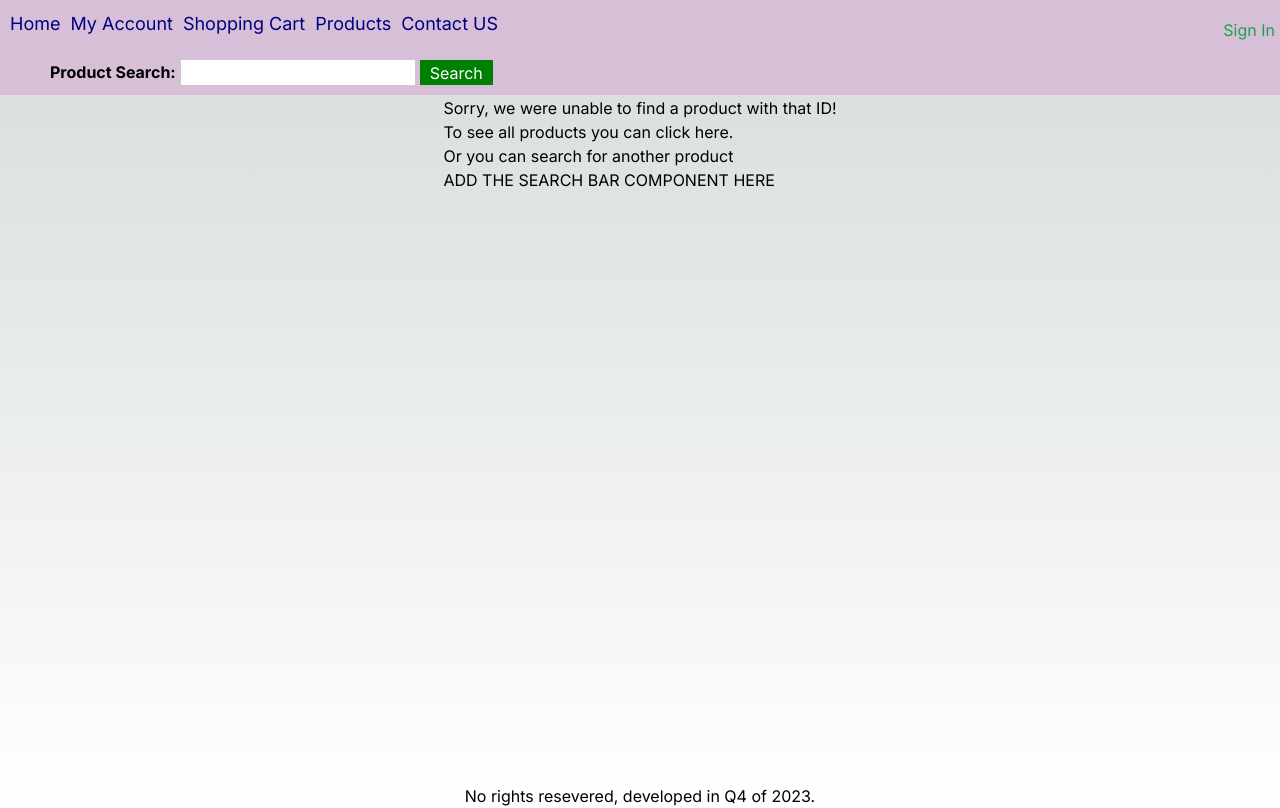
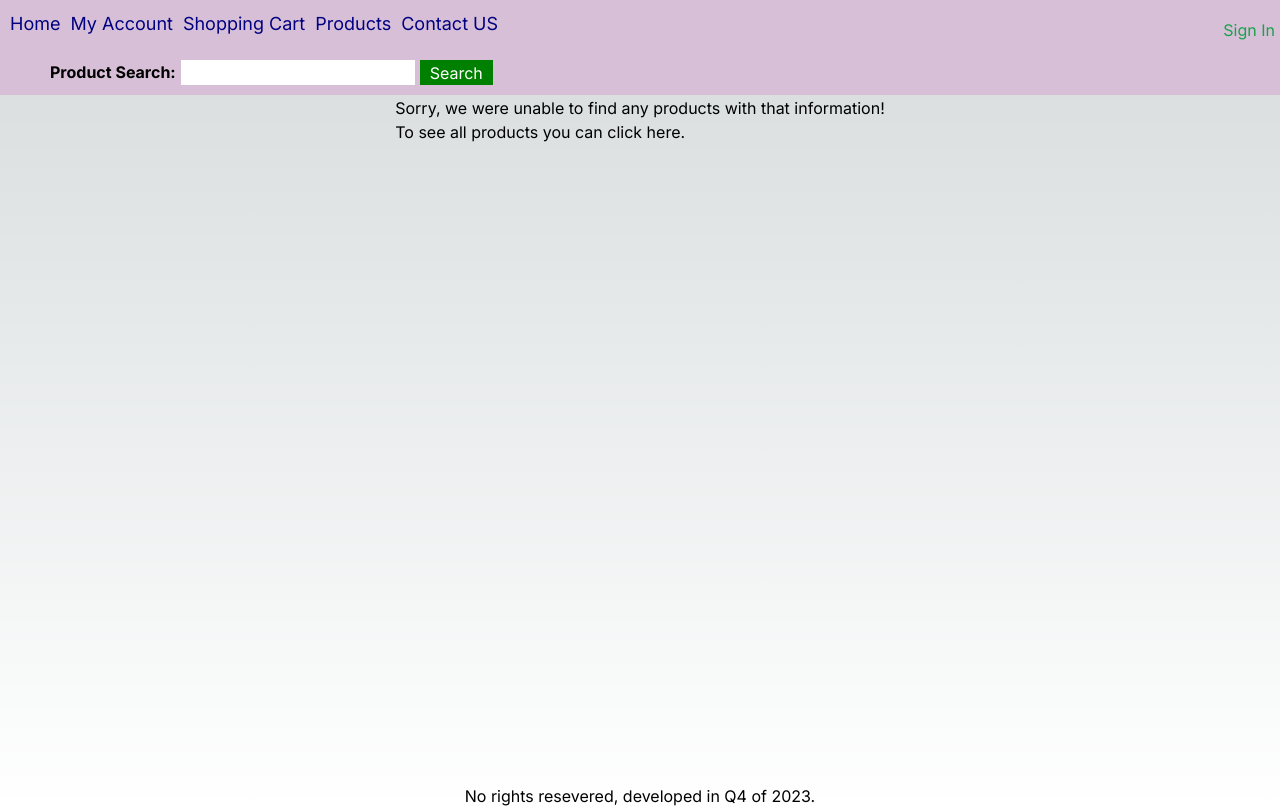
Before and after one commit to garrettWinter/electronic-empire, a Next.js app: page /products/1 in a window 1280 px wide. Built offline with nearby package versions, Linux system fonts and the light colour scheme; no server answers; the database is empty.

Commit message:
Added handing for when there is no search results

```diff
--- a/app/components/product/NoProductFound.tsx
+++ b/app/components/product/NoProductFound.tsx
@@ -3,10 +3,8 @@ import React from 'react';
 export default async function NoProductFound() {
     return (
         <div>
-            <h1>Sorry, we were unable to find a product with that ID!</h1>
+            <h1>Sorry, we were unable to find any products with that information!</h1>
             <p>To see all products you can click here.</p>
-            <p>Or you can search for another product</p>
-            <p>ADD THE SEARCH BAR COMPONENT HERE </p>
         </div>
     )
 };
--- a/app/components/product/ProductSearchResults.tsx
+++ b/app/components/product/ProductSearchResults.tsx
@@ -2,6 +2,7 @@ import react from 'react';
 import prisma from '../../lib/prisma';
 import Image from 'next/image';
 import Link from 'next/link';
+import NoProductFound from './NoProductFound';
 
 export default async function ProductSearchResults(params: { searchTerm: string }) {
     let searchedProducts = await prisma.product.findMany({
@@ -17,6 +18,12 @@ export default async function ProductSearchResults(params: { searchTerm: string
         },
     });
     let numberOfProducts = Object.values(searchedProducts).length;
+
+    if (numberOfProducts === 0) {
+        return (
+            <NoProductFound />
+        )
+    } else {
         return (
             //width setting below, as temp display and should be removed when migrated to tailWind.
             <div>
@@ -55,4 +62,5 @@ export default async function ProductSearchResults(params: { searchTerm: string
                 </div>
             </div>
         )
+    }
 };
```
Lines whose indentation alone changed are shown as unchanged.
